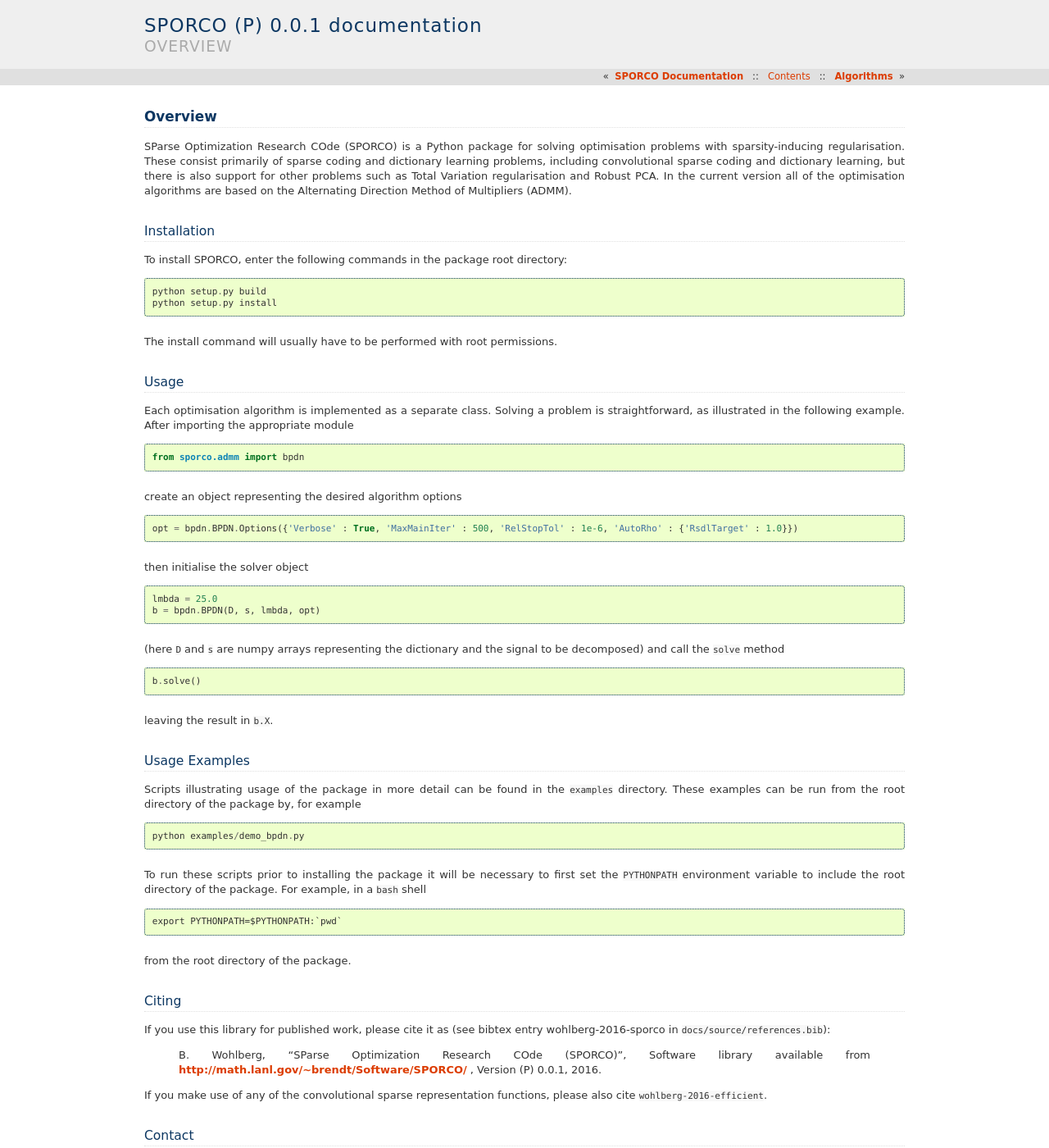
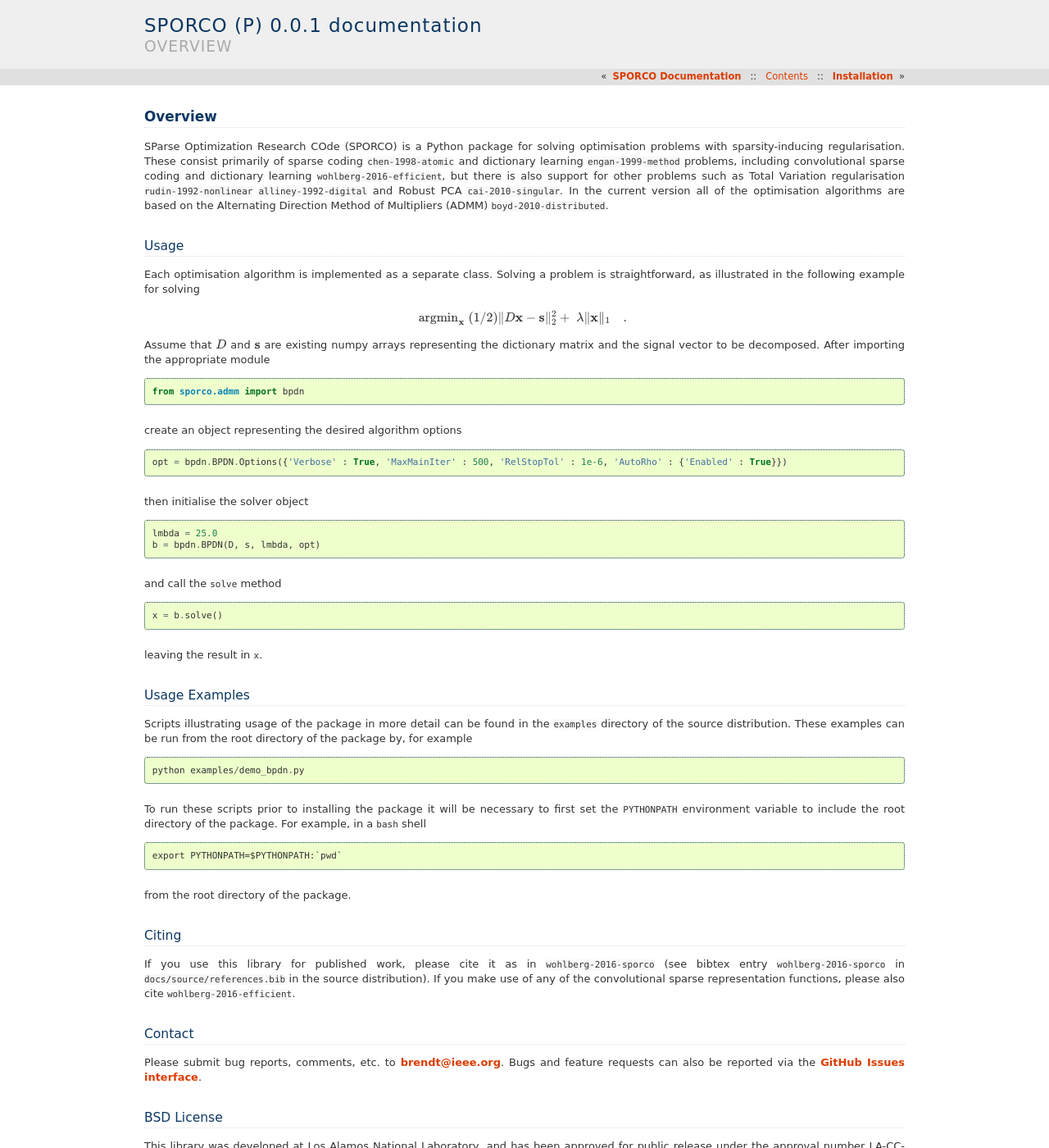
Before and after one commit to bwohlberg/sporco, a Sphinx documentation site: the page built from docs/source/overview.rst, in a window 1280 px wide and 1400 px high. Shown: the whole window at 82% size. Built offline with Sphinx 7.4.7, drawn with Linux system fonts in a browser that asks for light colours; pages that are not in the unit, such as notebooks, are missing from menus; cross-references to code outside the pages are shown as plain code; some of the changed text lies outside the part shown.

Commit message:
Improved docs.

```diff
--- a/docs/source/index.rst
+++ b/docs/source/index.rst
@@ -5,6 +5,7 @@ SPORCO Documentation
    :maxdepth: 1
 
    overview
+   install
    algorithms
    modules
    zreferences
--- a/docs/source/overview.rst
+++ b/docs/source/overview.rst
@@ -3,27 +3,17 @@ Overview
 
 SParse Optimization Research COde (SPORCO) is a Python package for
 solving optimisation problems with sparsity-inducing
-regularisation. These consist primarily of sparse coding and
-dictionary learning problems, including convolutional sparse coding
-and dictionary learning, but there is also support for other problems
-such as Total Variation regularisation and Robust PCA. In the current
-version all of the optimisation algorithms are based on the Alternating
-Direction Method of Multipliers (ADMM).
+regularisation. These consist primarily of sparse coding
+:cite:`chen-1998-atomic` and dictionary learning
+:cite:`engan-1999-method` problems, including convolutional sparse
+coding and dictionary learning :cite:`wohlberg-2016-efficient`, but
+there is also support for other problems such as Total Variation
+regularisation :cite:`rudin-1992-nonlinear`
+:cite:`alliney-1992-digital` and Robust PCA
+:cite:`cai-2010-singular`. In the current version all of the
+optimisation algorithms are based on the Alternating Direction Method
+of Multipliers (ADMM) :cite:`boyd-2010-distributed`.
 
-
-
-Installation
-------------
-
-To install SPORCO, enter the following commands in the package root
-directory:
-
-::
-
-   python setup.py build
-   python setup.py install
-
-The install command will usually have to be performed with root permissions.
 
 
 Usage
@@ -31,7 +21,16 @@ Usage
 
 Each optimisation algorithm is implemented as a separate
 class. Solving a problem is straightforward, as illustrated in the
-following example. After importing the appropriate module
+following example for solving
+
+   .. math::
+       \mathrm{argmin}_\mathbf{x} \;
+       (1/2) \| D \mathbf{x} - \mathbf{s} \|_2^2 + \;
+       \lambda \| \mathbf{x} \|_1 \quad . \;
+
+Assume that :math:`D` and :math:`\mathbf{s}` are existing numpy arrays
+representing the dictionary matrix and the signal vector to be
+decomposed. After importing the appropriate module
 
 ::
 
@@ -41,7 +40,7 @@ create an object representing the desired algorithm options
 
 ::
 
-   opt = bpdn.BPDN.Options({'Verbose' : True, 'MaxMainIter' : 500, 'RelStopTol' : 1e-6, 'AutoRho' : {'RsdlTarget' : 1.0}})
+   opt = bpdn.BPDN.Options({'Verbose' : True, 'MaxMainIter' : 500, 'RelStopTol' : 1e-6, 'AutoRho' : {'Enabled' : True}})
 
 then initialise the solver object
 
@@ -50,22 +49,23 @@ then initialise the solver object
   lmbda = 25.0
   b = bpdn.BPDN(D, s, lmbda, opt)
 
-(here ``D`` and ``s`` are numpy arrays representing the dictionary and
-the signal to be decomposed) and call the ``solve`` method
+and call the ``solve`` method
 
 ::
 
-  b.solve()
+  x = b.solve()
 
-leaving the result in ``b.X``.
+leaving the result in ``x``.
+
 
 
 Usage Examples
 --------------
 
 Scripts illustrating usage of the package in more detail can be found
-in the ``examples`` directory. These examples can be run from the root
-directory of the package by, for example
+in the ``examples`` directory of the source distribution. These
+examples can be run from the root directory of the package by, for
+example
 
 ::
 
@@ -86,33 +86,38 @@ from the root directory of the package.
 
 
 
-
 Citing
 ------
 
-If you use this library for published work, please cite it as (see
-bibtex entry wohlberg-2016-sporco in ``docs/source/references.bib``):
-
-  B. Wohlberg, "SParse Optimization Research COde (SPORCO)", Software library
-  available from http://math.lanl.gov/~brendt/Software/SPORCO/ ,
-  Version (P) 0.0.1, 2016.
-
-If you make use of any of the convolutional sparse representation
-functions, please also cite :cite:`wohlberg-2016-efficient`.
+If you use this library for published work, please cite it as in
+:cite:`wohlberg-2016-sporco` (see bibtex entry ``wohlberg-2016-sporco`` in
+``docs/source/references.bib`` in the source distribution). If you make
+use of any of the convolutional sparse representation functions,
+please also cite :cite:`wohlberg-2016-efficient`.
 
 
 
 Contact
 -------
 
-Please submit bug reports, comments, etc. to brendt@ieee.org
+Please submit bug reports, comments, etc. to brendt@ieee.org. Bugs and
+feature requests can also be reported via the
+`GitHub Issues interface <https://github.com/bwohlberg/sporco/issues>`_.
 
 
 
-License
--------
+BSD License
+-----------
 
 This library was developed at Los Alamos National Laboratory, and has
 been approved for public release under the approval number
 LA-CC-14-057. It is made available under the terms of the BSD 3-Clause
 License; please see the ``LICENSE`` file for further details.
+
+
+
+Acknowledgments
+---------------
+
+Thanks to Aric Hagberg for valuable advice on python packaging,
+documentation, and related issues.
```
Also changed, not shown: docs/source/install.rst (added, +104 -0 lines).
